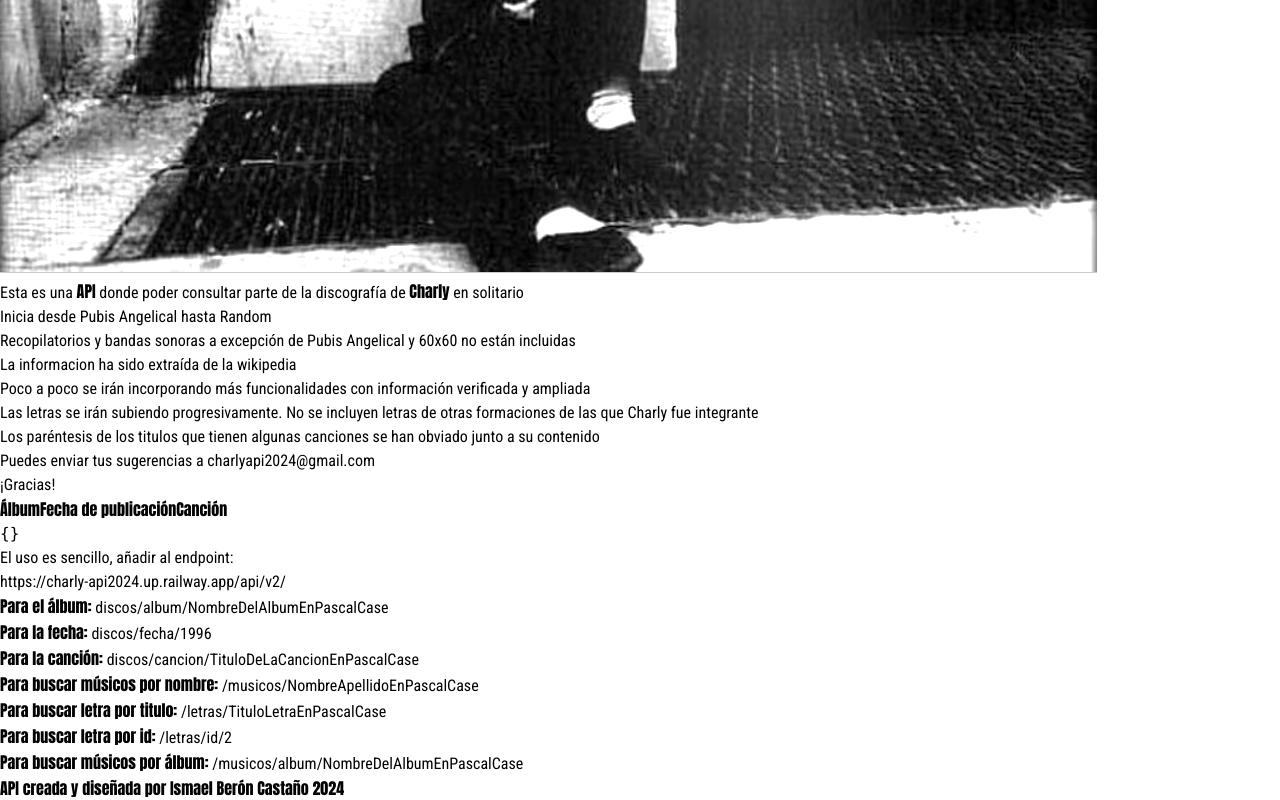
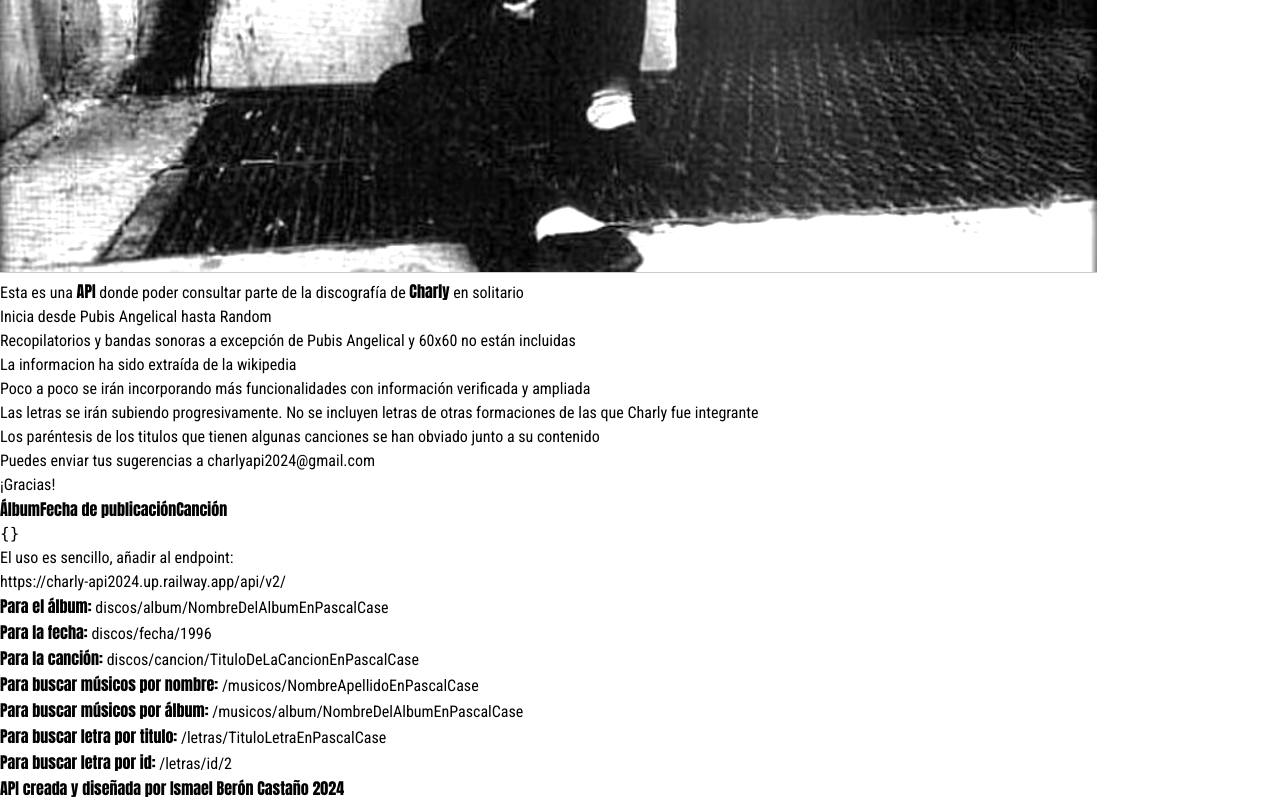
Before and after one commit to IsmaelBeronCastano/Charly_front, a React (Vite) app: page / in a window 1280 px wide. Shown: the part 514-1314 px from the top of the page. Built offline with nearby package versions, Linux system fonts and the light colour scheme.

Commit message:
endpoint musicos por album

```diff
--- a/src/components/Main.tsx
+++ b/src/components/Main.tsx
@@ -28,9 +28,9 @@ const Main = () => {
                     <p><span>Para la fecha: </span>discos/fecha/1996</p>
                     <p><span>Para la canción: </span>discos/cancion/TituloDeLaCancionEnPascalCase</p>
                     <p><span>Para buscar músicos por nombre: </span>/musicos/NombreApellidoEnPascalCase</p>
+                    <p><span>Para buscar músicos por álbum: </span>/musicos/album/NombreDelAlbumEnPascalCase</p>
                     <p><span>Para buscar letra por titulo: </span>/letras/TituloLetraEnPascalCase</p>
                     <p><span>Para buscar letra por id: </span>/letras/id/2</p>
-                    <p><span>Para buscar músicos por álbum: </span>/musicos/album/NombreDelAlbumEnPascalCase</p>
                   </div>
                 </div>
             </div>
```
